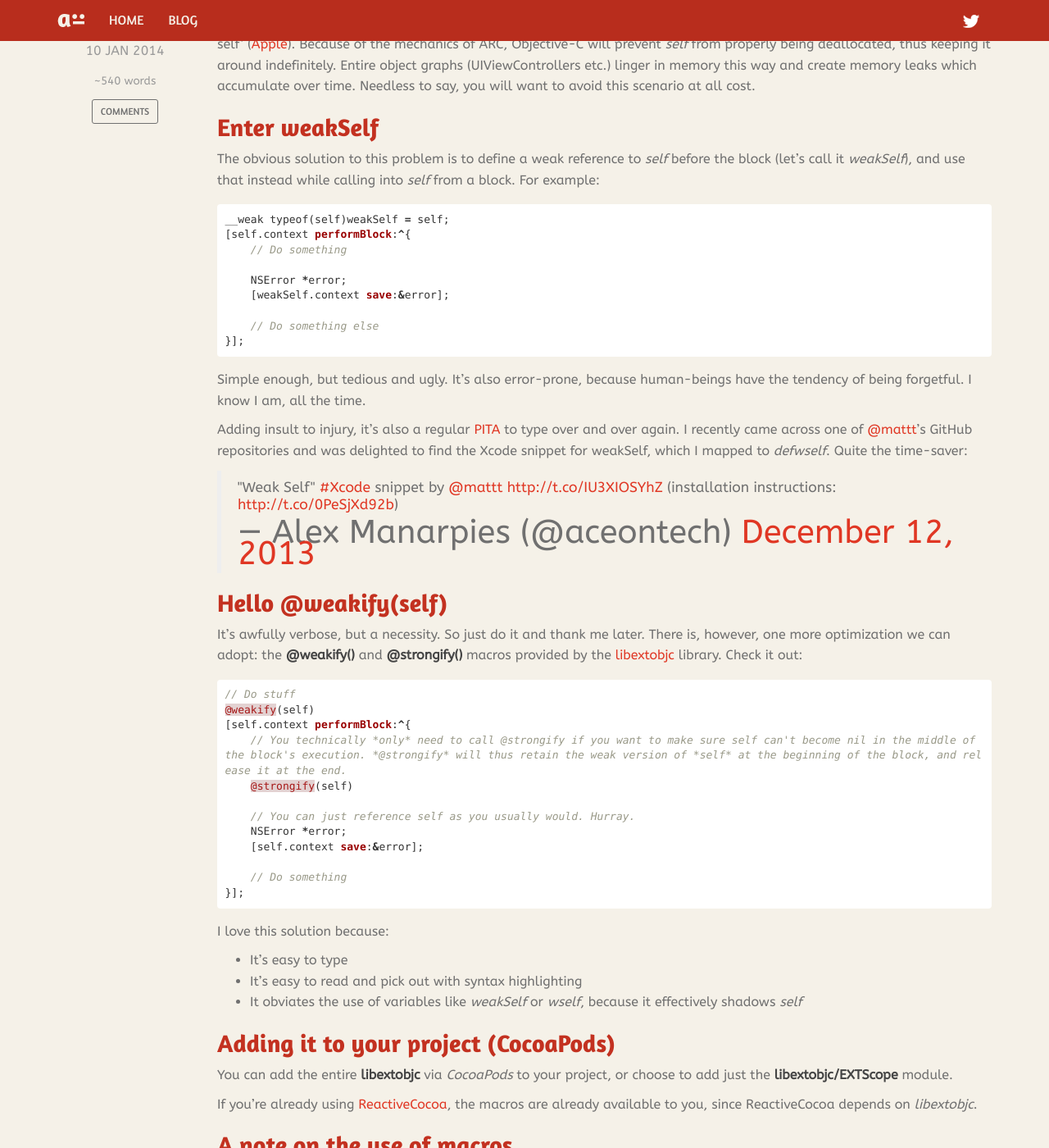
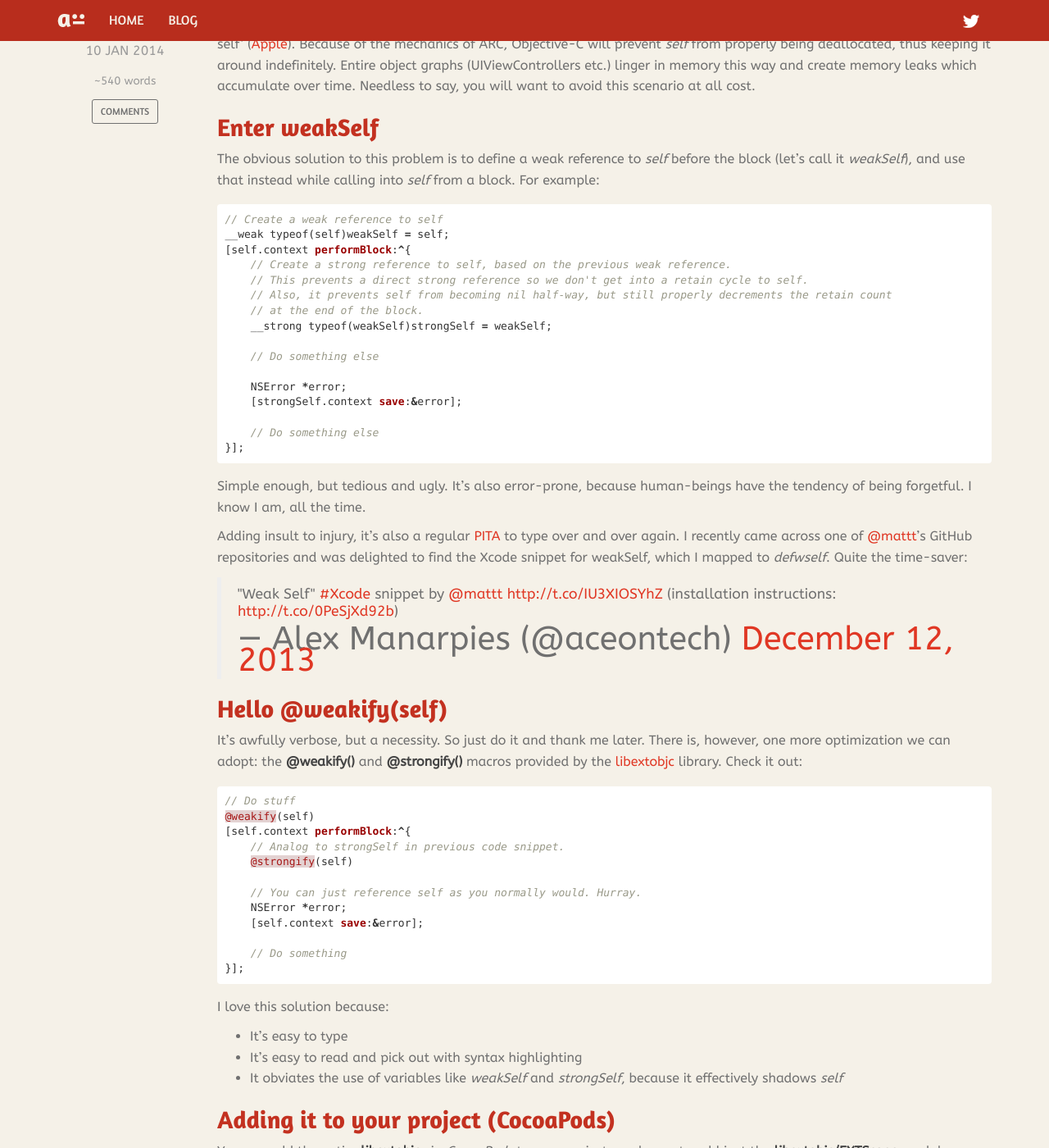
Before and after one commit to aceontech/aceontech.github.io, a Jekyll site: the page built from _posts/2014-01-10-weakify-a-more-elegant-solution-to-weakself.markdown, in a window 1280 px wide and 1400 px high, scrolled down 479 px. Shown: the whole window at 82% size. Built offline with Jekyll 4.4.1, drawn with Linux system fonts in a browser that asks for light colours; Markdown is read by kramdown in place of the engine named in the settings; comment, search, counter and statistics services are not loaded.

Commit message:
Update post

```diff
--- a/_posts/2014-01-10-weakify-a-more-elegant-solution-to-weakself.markdown
+++ b/_posts/2014-01-10-weakify-a-more-elegant-solution-to-weakself.markdown
@@ -16,12 +16,19 @@ It may be unclear to new Objective-C developers that referencing *self* in a blo
 The obvious solution to this problem is to define a weak reference to *self* before the block (let's call it *weakSelf*), and use that instead while calling into *self* from a block. For example:
 
 {% highlight objc %}
+// Create a weak reference to self
 __weak typeof(self)weakSelf = self;
 [self.context performBlock:^{
-    // Do something
+    // Create a strong reference to self, based on the previous weak reference.
+    // This prevents a direct strong reference so we don't get into a retain cycle to self.
+    // Also, it prevents self from becoming nil half-way, but still properly decrements the retain count
+    // at the end of the block.
+    __strong typeof(weakSelf)strongSelf = weakSelf;
+
+    // Do something else
 
     NSError *error;
-    [weakSelf.context save:&error];
+    [strongSelf.context save:&error];
 
     // Do something else
 }];
@@ -42,10 +49,10 @@ It's awfully verbose, but a necessity. So just do it and thank me later. There i
 // Do stuff
 @weakify(self)
 [self.context performBlock:^{
-    // You technically *only* need to call @strongify if you want to make sure self can't become nil in the middle of the block's execution. *@strongify* will thus retain the weak version of *self* at the beginning of the block, and release it at the end.
+    // Analog to strongSelf in previous code snippet.
     @strongify(self)
 
-    // You can just reference self as you usually would. Hurray.
+    // You can just reference self as you normally would. Hurray.
     NSError *error;
     [self.context save:&error];
 
@@ -57,7 +64,7 @@ I love this solution because:
 
 - It's easy to type
 - It's easy to read and pick out with syntax highlighting
-- It obviates the use of variables like *weakSelf* or *wself*, because it effectively shadows *self*
+- It obviates the use of variables like *weakSelf* and *strongSelf*, because it effectively shadows *self*
 
 ## Adding it to your project (CocoaPods)
 
```
